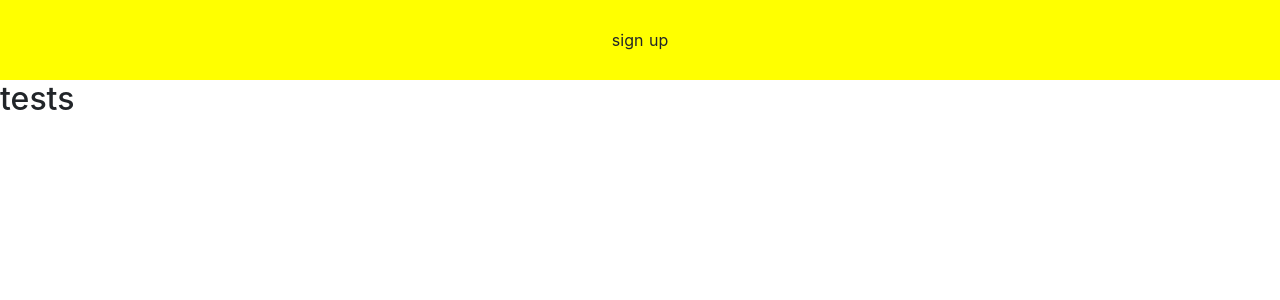
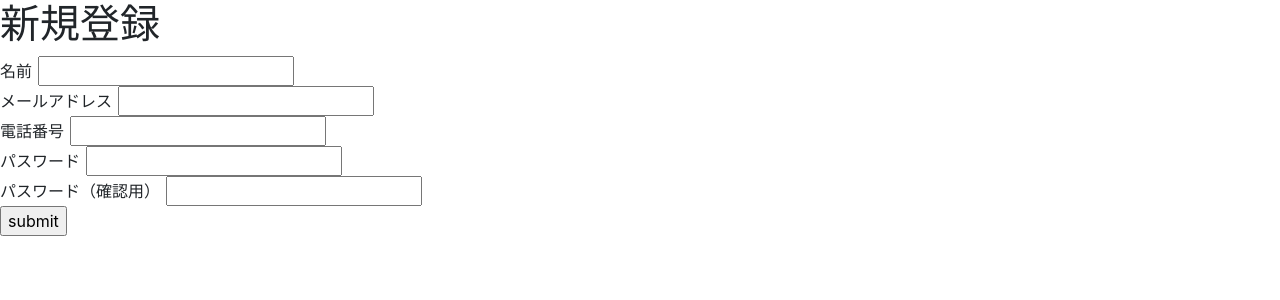
Before and after one commit to makino-makino/old-neo-panopticon, a Nuxt app in the folder app/: page /registerPage in a window 1280 px wide. Shown: the top 300 px of the page. Built offline with nearby package versions, Linux system fonts and the light colour scheme.

Commit message:
サインアップページの作成

```diff
--- a/app/pages/registerPage.vue
+++ b/app/pages/registerPage.vue
@@ -1,21 +1,71 @@
 <template>
-<!-- html -->
-    <div>
-        <navigationBar title="sign up" />
-        <h2>tests</h2>
-        <h2></h2>
-    </div>
+  <div>
+    <h1>新規登録</h1>
+
+    <form>
+      名前
+      <input v-model="name" type="text"><br>
+      メールアドレス
+      <input v-model="email" type="email"><br>
+      電話番号
+      <input v-model="phone" type="tel"><br>
+      パスワード
+      <input v-model="password" type="password"><br>
+      パスワード（確認用）
+      <input v-model="password_confirm" type="password"><br>
+      <input v-on:click="signUp" value="submit" type="button">
+    </form>
+  </div>
 </template>
 
 <script>
-// javascript
+
 import NavigationBar from '~/components/NavigationBar.vue'
+import axios from 'axios'
+
+const SIGN_UP_API = '/api/auth'
+
 
 export default {
-components: {
+  components: {
     NavigationBar
+  },
+  data: () => {
+    return {
+      name: '',
+      email: '',
+      phone: '',
+      password: '',
+      password_confirm: ''
+    }
+  },
+  methods: {
+    async signUp (e) {
+      try {
+        var resp = await axios.post(SIGN_UP_API, {
+          name: this.name,
+          email: this.email,
+          phone: this.phone,
+          password: this.password,
+          password_confirm: this.password_confirm
+        })
+
+        localStorage.access_token = resp.headers['access-token'];
+        localStorage.client = resp.headers.client;
+        localStorage.uid = resp.headers.uid;
+
+        // TODO: ちゃんと次の場所にジャンプさせる
+        location.href = '/'
+
+      } catch (e) {
+        // TODO:
+      }
+    }
+  }
 }
-}
+
+
+
 </script>
 
 <style>
```
